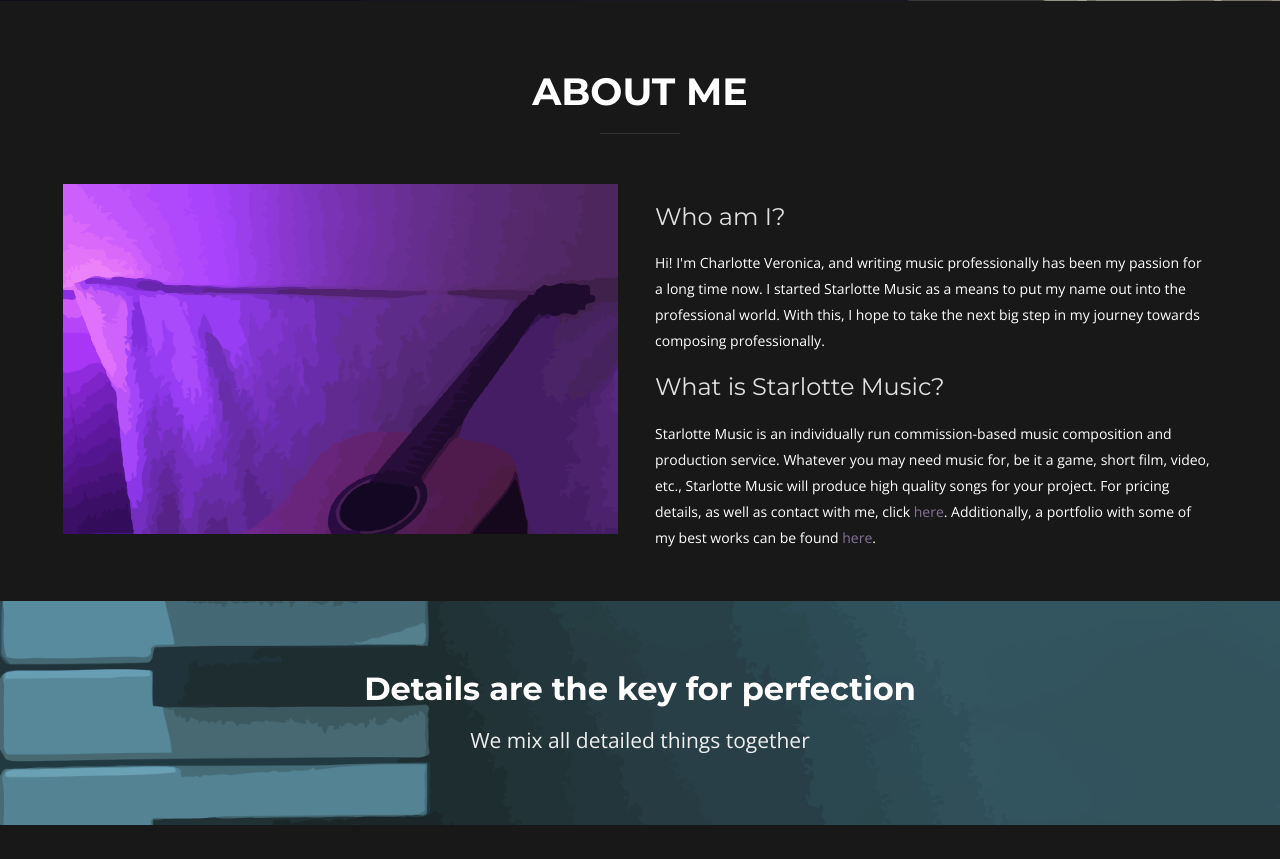
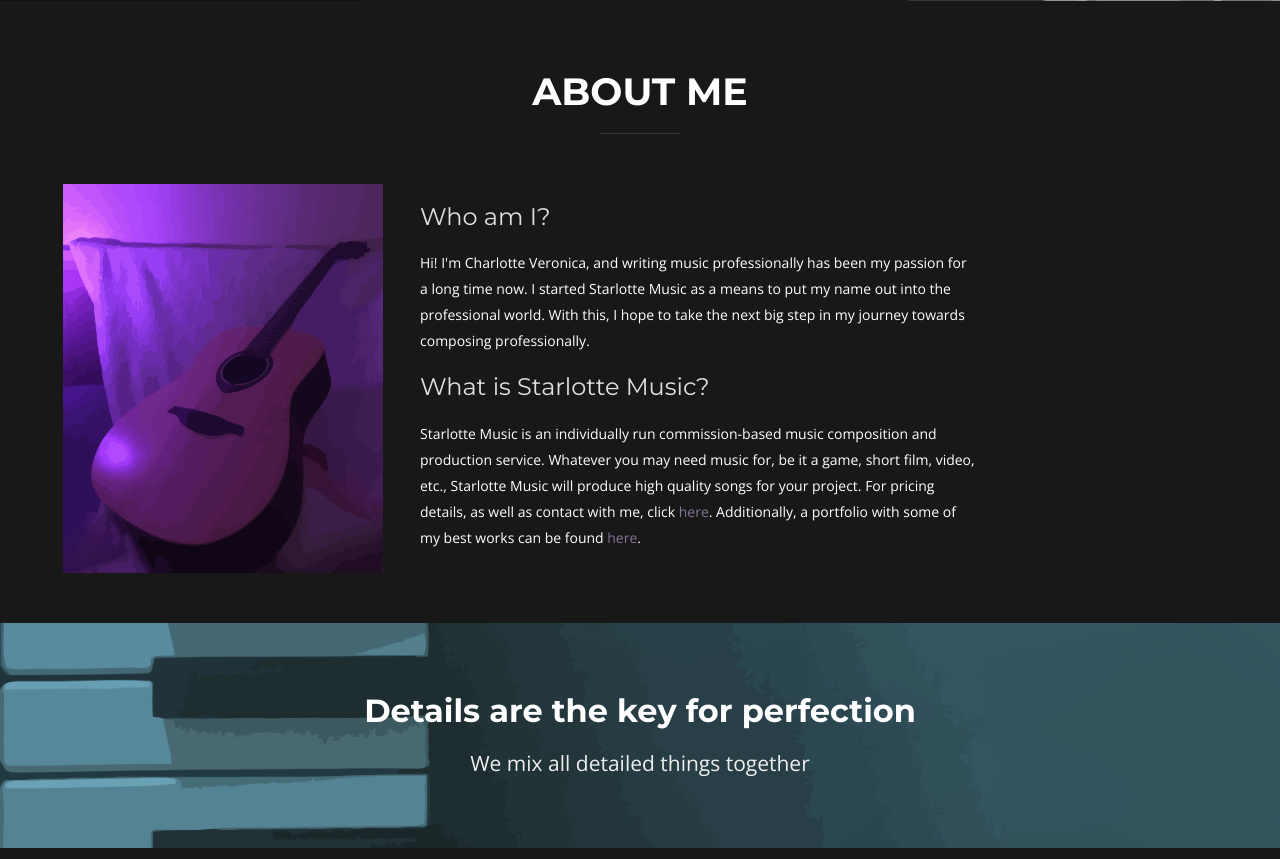
Before and after one commit to starlottemusic/starlottemusic.github.io, a PHP site: page / in a window 1280 px wide. Shown: the part 799-1658 px from the top of the page. Run offline with PHP 8.4, Linux system fonts and the light colour scheme; some libraries are stand-ins or nearby versions.

Commit message:
Update style.css

```diff
--- a/css/style.css
+++ b/css/style.css
@@ -412,7 +412,8 @@ About
 ================================= */
 
 #about .about-img {
-  height: 350px;
+  width: 350px;
+  height: auto;
   overflow: hidden;
 }
 
```
